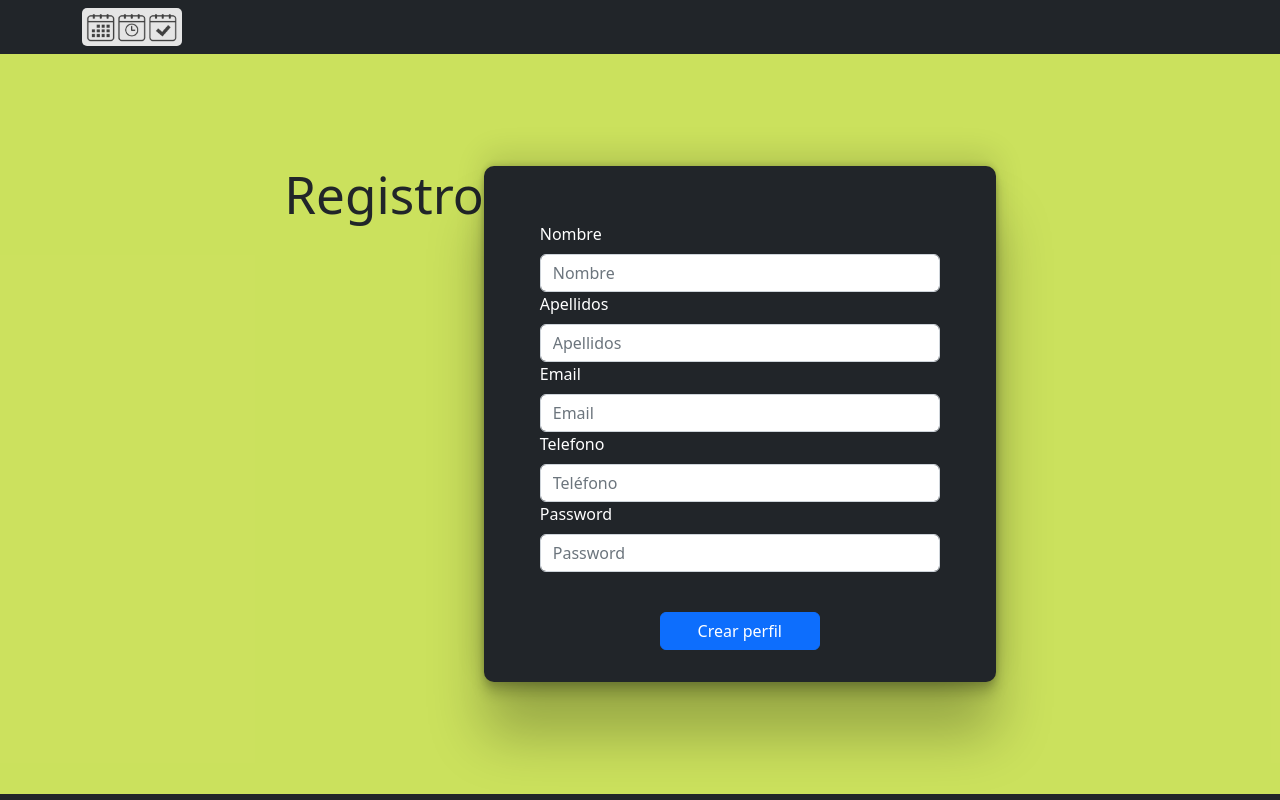
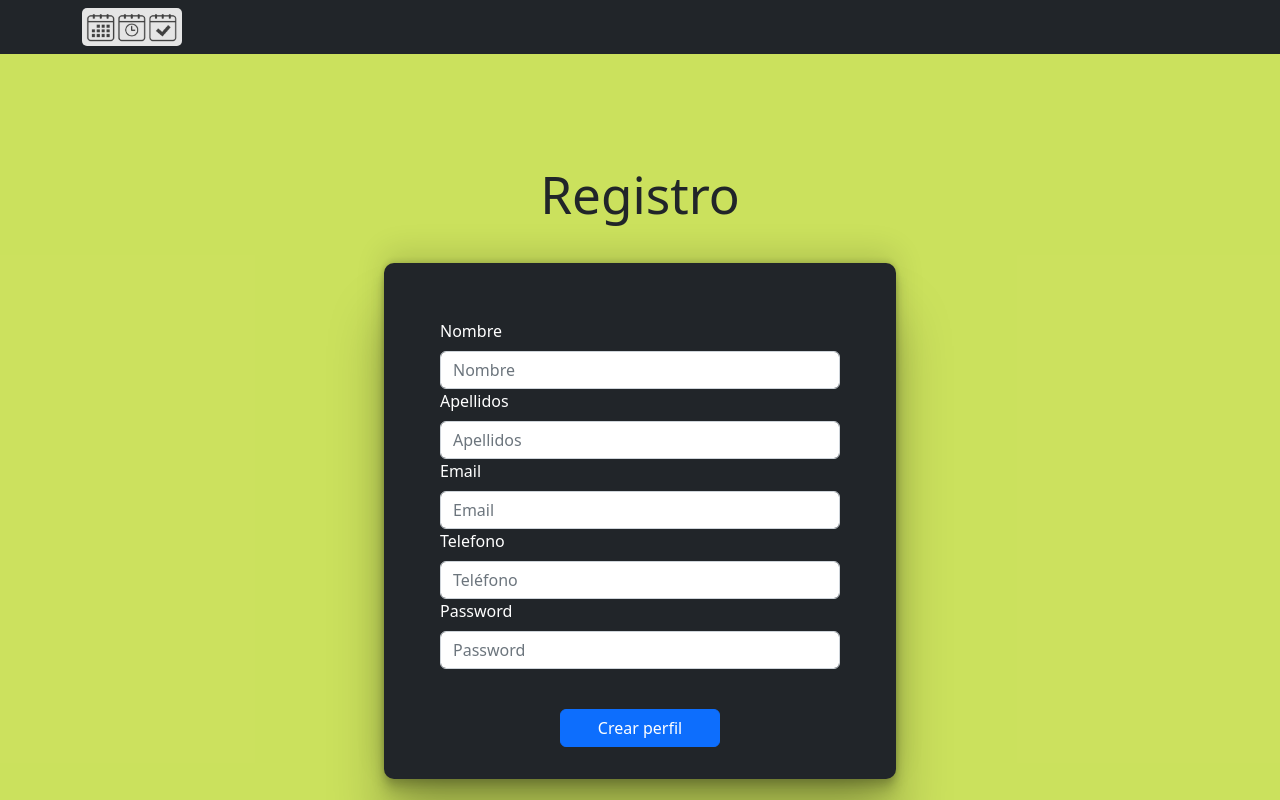
Before and after one commit to FranciscoCampana1/EventPlanner-FrontEnd-React, a React (Vite) app: page /register in a window 1280 px wide. Shown: the top 800 px of the page. Built offline with nearby package versions, Linux system fonts and the light colour scheme.

Commit message:
chore: change view the event create

```diff
--- a/src/containers/event-create/EventCreate.scss
+++ b/src/containers/event-create/EventCreate.scss
@@ -1,4 +1,9 @@
 .contenedor-form{
     padding-top: 7em !important;
     padding-bottom: 7em !important;
+    display: flex;
+    flex-direction: column;
+    justify-content: center;
+    align-items: center;
+    gap: 2em;
 }
```
